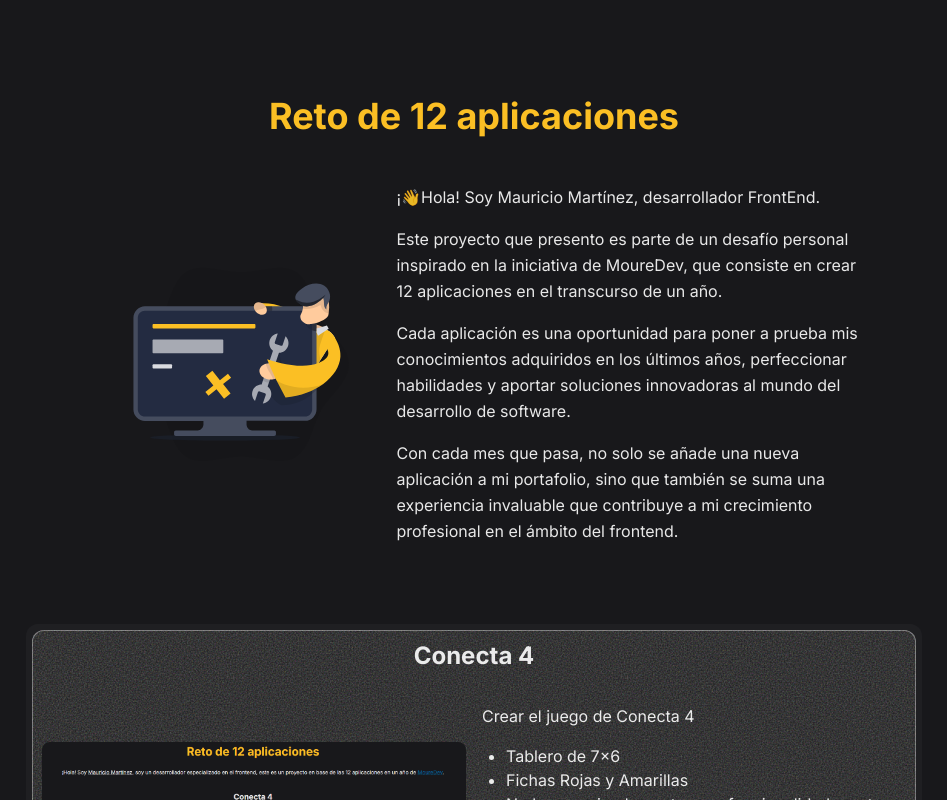
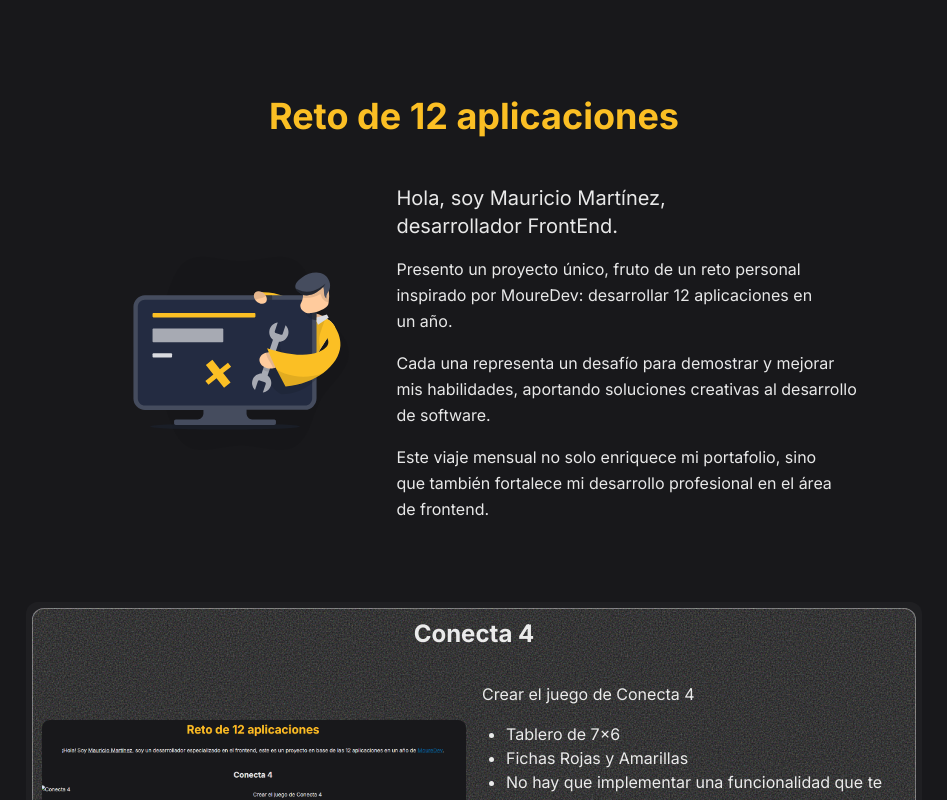
Before and after one commit to MauricioDMO/twelve-apps, a Next.js app: page / in a window 1280 px wide. Shown: the top 800 px of the page, without its empty margins (166-1113 px from the left). Built offline with nearby package versions, Linux system fonts and the light colour scheme.

Commit message:
Refactor introduction text in Home component

```diff
--- a/src/app/page.tsx
+++ b/src/app/page.tsx
@@ -30,17 +30,20 @@ export default function Home () {
       <section className="max-w-[80ch] my-12 grid md:grid-cols-5 place-items-center px-4">
         <FixingPC className="max-w-lg w-full h-auto md:col-span-2" />
         <div className="text-pretty flex flex-col gap-4 leading-relaxed md:col-span-3">
-          <p>
-            ¡👋Hola! Soy Mauricio Martínez, desarrollador FrontEnd.
+          <p className="text-xl">
+            Hola, soy Mauricio Martínez, desarrollador FrontEnd.
           </p>
           <p>
-            Este proyecto que presento es parte de un desafío personal inspirado en la iniciativa de MoureDev, que consiste en crear 12 aplicaciones en el transcurso de un año.
+          Presento un proyecto único, fruto de un reto personal inspirado por MoureDev: desarrollar
+          12 aplicaciones en un año.
           </p>
           <p>
-            Cada aplicación es una oportunidad para poner a prueba mis conocimientos adquiridos en los últimos años, perfeccionar habilidades y aportar soluciones innovadoras al mundo del desarrollo de software.
+            Cada una representa un desafío para demostrar y mejorar mis habilidades, aportando soluciones
+            creativas al desarrollo de software.
           </p>
           <p>
-            Con cada mes que pasa, no solo se añade una nueva aplicación a mi portafolio, sino que también se suma una experiencia invaluable que contribuye a mi crecimiento profesional en el ámbito del frontend.
+          Este viaje mensual no solo enriquece mi portafolio, sino que también fortalece mi desarrollo
+          profesional en el área de frontend.
           </p>
         </div>
       </section>
```
